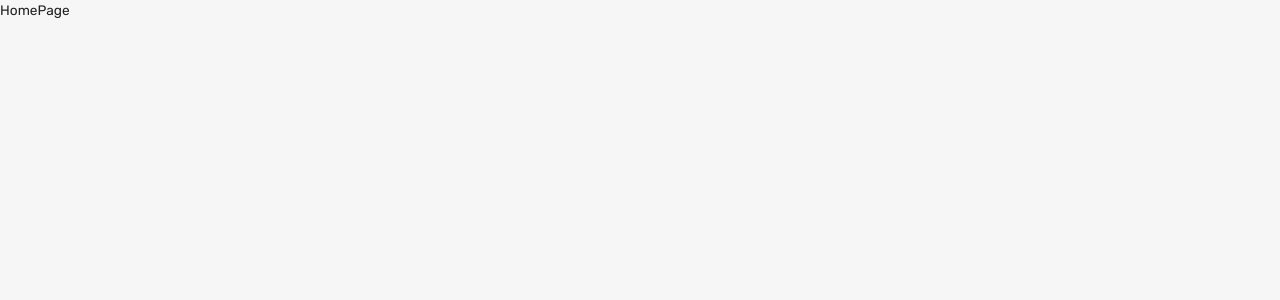
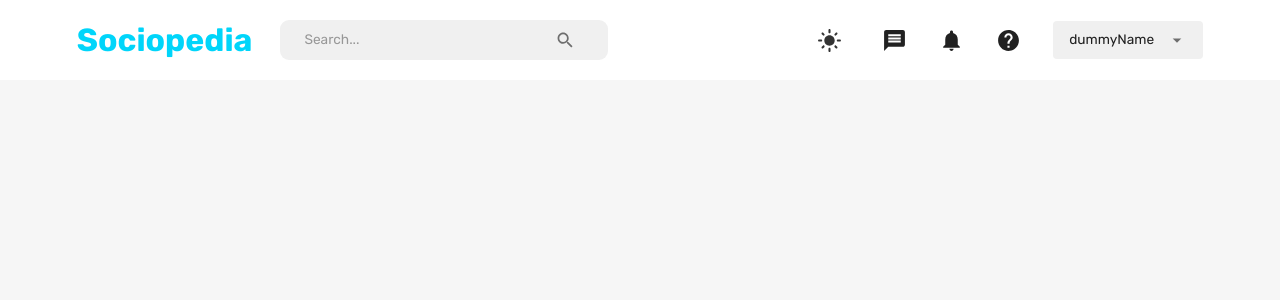
Before and after one commit to sandivsv/MERN-Social-Media, a React (Create React App) app in the folder client/: page /home in a window 1280 px wide. Shown: the top 300 px of the page. Built offline with nearby package versions, Linux system fonts and the light colour scheme.

Commit message:
Navbar section implemented

```diff
--- /dev/null
+++ b/client/src/components/FlexBetween.jsx
@@ -0,0 +1,11 @@
+import { Box } from "@mui/material";
+import { styled } from "@mui/system";
+
+
+const FlexBetween = styled(Box)({
+  display: "flex",
+  justifyContent: "space-between",
+  alignItems: "center",
+});
+
+export default FlexBetween;
--- a/client/src/scenes/homePage/index.jsx
+++ b/client/src/scenes/homePage/index.jsx
@@ -1,8 +1,12 @@
-import React from 'react'
+import { Box } from "@mui/material";
+import Navbar from "../navbar";
+
 
 const HomePage = () => {
   return (
-    <div>HomePage</div>
+    <Box>
+        <Navbar/>
+    </Box>
   )
 }
 
--- a/client/src/scenes/navbar/index.jsx
+++ b/client/src/scenes/navbar/index.jsx
@@ -1,9 +1,201 @@
-import React from 'react'
+import { useState } from "react";
+import {
+  Box,
+  IconButton,
+  InputBase,
+  Typography,
+  Select,
+  MenuItem,
+  FormControl,
+  useTheme,
+  useMediaQuery,
+} from "@mui/material";
+import {
+  Search,
+  Message,
+  DarkMode,
+  LightMode,
+  Notifications,
+  Help,
+  Menu,
+  Close,
+} from "@mui/icons-material";
+import { useDispatch, useSelector } from "react-redux";
+import { setMode, setLogout } from "../../state";
+import { useNavigate } from "react-router-dom";
+import FlexBetween from "../../components/FlexBetween";
+
+
+
+
 
 const Navbar = () => {
+  const [isMobileMenuToggled, setIsMobileMenuToggled] = useState(false);
+  const dispatch = useDispatch();
+  const navigate = useNavigate();
+  const user = useSelector((state) => state.user);
+  const isNonMobileScreens = useMediaQuery("(min-width: 1000px)");
+
+  const theme = useTheme();
+  const neutralLight = theme.palette.neutral.light;
+  const dark = theme.palette.neutral.dark;
+  const background = theme.palette.background.default;
+  const primaryLight = theme.palette.primary.light;
+  const alt = theme.palette.background.alt;
+
+  const fullName = `dummyName`;        //${user.firstName} ${user.lastName}
+
   return (
-    <div>Navbar</div>
-  )
-}
+    <FlexBetween padding="1rem 6%" backgroundColor={alt}>
+      <FlexBetween gap="1.75rem">
+        <Typography
+          fontWeight="bold"
+          fontSize="clamp(1rem, 2rem, 2.25rem)"
+          color="primary"
+          onClick={() => navigate("/home")}
+          sx={{
+            "&:hover": {
+              color: primaryLight,
+              cursor: "pointer",
+            },
+          }}
+        >
+          Sociopedia
+        </Typography>
+        {isNonMobileScreens && (
+          <FlexBetween
+            backgroundColor={neutralLight}
+            borderRadius="9px"
+            gap="3rem"
+            padding="0.1rem 1.5rem"
+          >
+            <InputBase placeholder="Search..." />
+            <IconButton>
+              <Search />
+            </IconButton>
+          </FlexBetween>
+        )}
+      </FlexBetween>
+
+      {/* DESKTOP NAV */}
+      {isNonMobileScreens ? (
+        <FlexBetween gap="2rem">
+          <IconButton onClick={() => dispatch(setMode())}>
+            {theme.palette.mode === "dark" ? (
+              <DarkMode sx={{ fontSize: "25px" }} />
+            ) : (
+              <LightMode sx={{ color: dark, fontSize: "25px" }} />
+            )}
+          </IconButton>
+          <Message sx={{ fontSize: "25px" }} />
+          <Notifications sx={{ fontSize: "25px" }} />
+          <Help sx={{ fontSize: "25px" }} />
+          <FormControl variant="standard" value={fullName}>
+            <Select
+              value={fullName}
+              sx={{
+                backgroundColor: neutralLight,
+                width: "150px",
+                borderRadius: "0.25rem",
+                p: "0.25rem 1rem",
+                "& .MuiSvgIcon-root": {
+                  pr: "0.25rem",
+                  width: "3rem",
+                },
+                "& .MuiSelect-select:focus": {
+                  backgroundColor: neutralLight,
+                },
+              }}
+              input={<InputBase />}
+            >
+              <MenuItem value={fullName}>
+                <Typography>{fullName}</Typography>
+              </MenuItem>
+              <MenuItem onClick={() => dispatch(setLogout())}>Log Out</MenuItem>
+            </Select>
+          </FormControl>
+        </FlexBetween>
+      ) : (
+        <IconButton
+          onClick={() => setIsMobileMenuToggled(!isMobileMenuToggled)}
+        >
+          <Menu />
+        </IconButton>
+      )}
+
+      {/* MOBILE NAV */}
+      {!isNonMobileScreens && isMobileMenuToggled && (
+        <Box
+          position="fixed"
+          right="0"
+          bottom="0"
+          height="100%"
+          zIndex="10"
+          maxWidth="500px"
+          minWidth="300px"
+          backgroundColor={background}
+        >
+          {/* CLOSE ICON */}
+          <Box display="flex" justifyContent="flex-end" p="1rem">
+            <IconButton
+              onClick={() => setIsMobileMenuToggled(!isMobileMenuToggled)}
+            >
+              <Close />
+            </IconButton>
+          </Box>
+
+          {/* MENU ITEMS */}
+          <FlexBetween
+            display="flex"
+            flexDirection="column"
+            justifyContent="center"
+            alignItems="center"
+            gap="3rem"
+          >
+            <IconButton
+              onClick={() => dispatch(setMode())}
+              sx={{ fontSize: "25px" }}
+            >
+              {theme.palette.mode === "dark" ? (
+                <DarkMode sx={{ fontSize: "25px" }} />
+              ) : (
+                <LightMode sx={{ color: dark, fontSize: "25px" }} />
+              )}
+            </IconButton>
+            <Message sx={{ fontSize: "25px" }} />
+            <Notifications sx={{ fontSize: "25px" }} />
+            <Help sx={{ fontSize: "25px" }} />
+            <FormControl variant="standard" value={fullName}>
+              <Select
+                value={fullName}
+                sx={{
+                  backgroundColor: neutralLight,
+                  width: "150px",
+                  borderRadius: "0.25rem",
+                  p: "0.25rem 1rem",
+                  "& .MuiSvgIcon-root": {
+                    pr: "0.25rem",
+                    width: "3rem",
+                  },
+                  "& .MuiSelect-select:focus": {
+                    backgroundColor: neutralLight,
+                  },
+                }}
+                input={<InputBase />}
+              >
+                <MenuItem value={fullName}>
+                  <Typography>{fullName}</Typography>
+                </MenuItem>
+                <MenuItem onClick={() => dispatch(setLogout())}>
+                  Log Out
+                </MenuItem>
+              </Select>
+            </FormControl>
+          </FlexBetween>
+        </Box>
+      )}
+    </FlexBetween>
+  );
+};
 
 export default Navbar;
```
